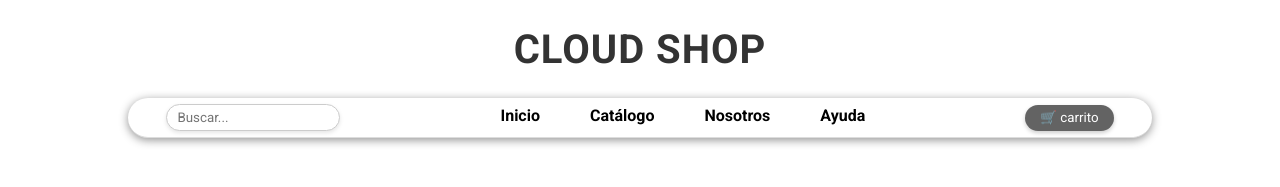
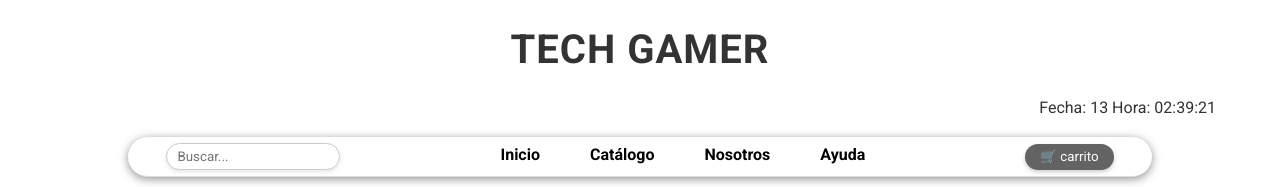
Before and after one commit to YanStrike2025/YanStrike2025.github.io, a React (Vite) app: page / in a window 1280 px wide. Shown: the top 187 px of the page. Built offline with nearby package versions, Linux system fonts and the light colour scheme.

Commit message:
FINAL UPDATE 14 08

```diff
--- a/src/App.jsx
+++ b/src/App.jsx
@@ -1,5 +1,8 @@
 import { Header } from "../src/components/Header/Header.jsx";
 import { Home } from "./components/Home/Home.jsx";
+
+
+
 
 
 function App() {
--- a/src/components/Header/Header.css
+++ b/src/components/Header/Header.css
@@ -1,6 +1,15 @@
 /* importacion de fuentes */
 @import url('https://fonts.googleapis.com/css2?family=Orbitron:wght@400..900&display=swap');
 @import url('https://fonts.googleapis.com/css2?family=Roboto:ital,wght@0,100..900;1,100..900&display=swap');
+
+
+/* fecha hora*/
+
+#fecha-hora {
+    padding-bottom: 20px;
+    padding-right: 5%;
+    text-align: end;
+}
 
 /* comando global cuerpo pagina*/
 * {
--- a/src/components/Header/Header.jsx
+++ b/src/components/Header/Header.jsx
@@ -1,7 +1,8 @@
 import React from 'react';
 import '../Header/Header.css';
+import { useState, useEffect } from "react";
 
-const titulo = 'CLOUD SHOP';
+const titulo = 'TECH GAMER';
 
 const TituloPagina = () => (
   <header>
@@ -49,9 +50,33 @@ const BarraNavegacion = () => (
   </nav>
 );
 
+function FechaHora() {
+  const [fechaHora, setFechaHora] = useState("");
+  useEffect(() => {
+    const actualizar = () => {
+      const fecha = new Date();
+      const dia = fecha.getDate().toString().padStart(2, "0");
+      // const mes = (fecha.getMonth() + 1).toString().padStart(2, "0");
+      // const anio = fecha.getFullYear();
+      const hora = fecha.getHours().toString().padStart(2, "0");
+      const minutos = fecha.getMinutes().toString().padStart(2, "0");
+      const segundos = fecha.getSeconds().toString().padStart(2, "0");
+      setFechaHora(
+        `Fecha: ${dia} Hora: ${hora}:${minutos}:${segundos}`
+      );
+    };
+    actualizar();
+    const intervalo = setInterval(actualizar, 1000);
+
+    return () => clearInterval(intervalo);
+  }, []);
+  return <div id="fecha-hora">{fechaHora}</div>;
+}
+
 export const Header = () => (
   <>
     <TituloPagina />
+    <FechaHora />
     <BarraNavegacion />
   </>
 );
--- a/src/components/Home/Home.jsx
+++ b/src/components/Home/Home.jsx
@@ -54,7 +54,7 @@ export const Home = () => {
     <div className="contenedor-principal">
       <div className="contenedor-productos">
         {productos
-          .filter((producto) => producto) // producto.id === '1' para filtrar
+          .filter((producto) => producto)
           .map((producto) => (
             <div key={producto.id} className="producto-venta">
               <img
```
Lines whose indentation alone changed are shown as unchanged.
